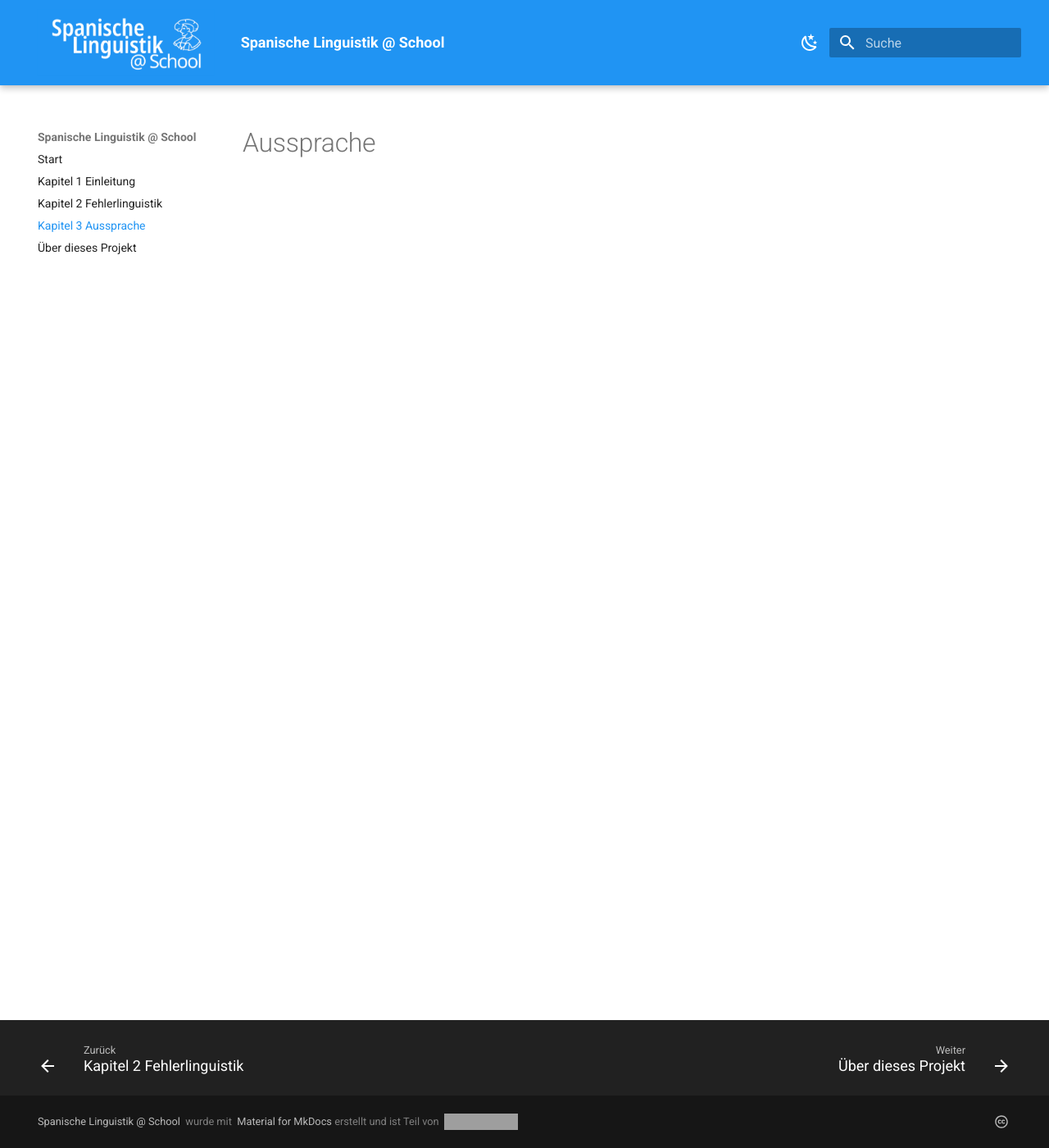
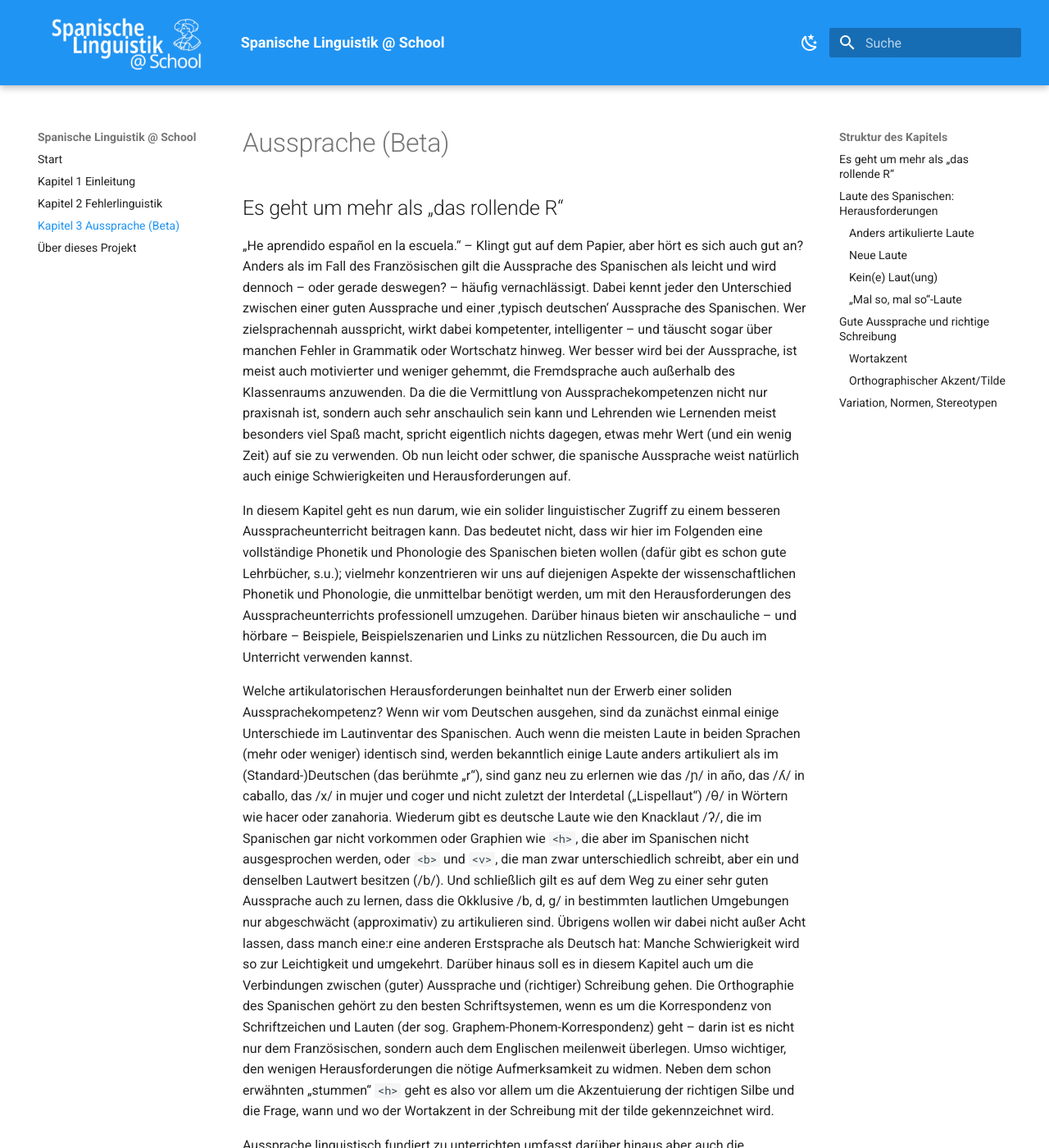
Before and after one commit to FTacke/spanisch-toolkit, an MkDocs documentation site: the page built from docs/aussprache/aussprache.md, in a window 1280 px wide and 1400 px high. Shown: the whole window at 82% size. Built offline with MkDocs 1.6.1 and Material for MkDocs 9.7.7, drawn with Linux system fonts in a browser that asks for light colours; some of the changed text lies outside the part shown; grey boxes are pictures that could not be loaded.

Commit message:
Kapitel Aussprache (Beta) - Entwurf Einleitung + Aufbau

```diff
--- a/docs/aussprache/aussprache.md
+++ b/docs/aussprache/aussprache.md
@@ -1 +1,45 @@
-# Aussprache
+# Aussprache (Beta)
+
+## Es geht um mehr als „das rollende R“
+
+„He aprendido español en la escuela.“ – Klingt gut auf dem Papier, aber hört es sich auch gut an? Anders als im Fall des Französischen gilt die Aussprache des Spanischen als leicht und wird dennoch – oder gerade deswegen? – häufig vernachlässigt. Dabei kennt jeder den Unterschied zwischen einer guten Aussprache und einer ‚typisch deutschen‘ Aussprache des Spanischen. Wer zielsprachennah ausspricht, wirkt dabei kompetenter, intelligenter – und täuscht sogar über manchen Fehler in Grammatik oder Wortschatz hinweg. Wer besser wird bei der Aussprache, ist meist auch motivierter und weniger gehemmt, die Fremdsprache auch außerhalb des Klassenraums anzuwenden. Da die die Vermittlung von Aussprachekompetenzen nicht nur praxisnah ist, sondern auch sehr anschaulich sein kann und Lehrenden wie Lernenden meist besonders viel Spaß macht, spricht eigentlich nichts dagegen, etwas mehr Wert (und ein wenig Zeit) auf sie zu verwenden. Ob nun leicht oder schwer, die spanische Aussprache weist natürlich auch einige Schwierigkeiten und Herausforderungen auf.
+
+In diesem Kapitel geht es nun darum, wie ein solider linguistischer Zugriff zu einem besseren Ausspracheunterricht beitragen kann. Das bedeutet nicht, dass wir hier im Folgenden eine vollständige Phonetik und Phonologie des Spanischen bieten wollen (dafür gibt es schon gute Lehrbücher, s.u.); vielmehr konzentrieren wir uns auf diejenigen Aspekte der wissenschaftlichen Phonetik und Phonologie, die unmittelbar benötigt werden, um mit den Herausforderungen des Ausspracheunterrichts professionell umzugehen. Darüber hinaus bieten wir anschauliche – und hörbare – Beispiele, Beispielszenarien und Links zu nützlichen Ressourcen, die Du auch im Unterricht verwenden kannst.
+
+Welche artikulatorischen Herausforderungen beinhaltet nun der Erwerb einer soliden Aussprachekompetenz? Wenn wir vom Deutschen ausgehen, sind da zunächst einmal einige Unterschiede im Lautinventar des Spanischen. Auch wenn die meisten Laute in beiden Sprachen (mehr oder weniger) identisch sind, werden bekanntlich einige Laute anders artikuliert als im (Standard-)Deutschen (das berühmte „r“), sind ganz neu zu erlernen wie das /ɲ/ in año, das /ʎ/ in caballo, das /x/ in mujer und coger und nicht zuletzt der Interdetal („Lispellaut“) /θ/ in Wörtern wie hacer oder zanahoria. Wiederum gibt es deutsche Laute wie den Knacklaut /ʔ/, die im Spanischen gar nicht vorkommen oder Graphien wie `<h>`, die aber im Spanischen nicht ausgesprochen werden, oder `<b>` und `<v>`, die man zwar unterschiedlich schreibt, aber ein und denselben Lautwert besitzen (/b/). Und schließlich gilt es auf dem Weg zu einer sehr guten Aussprache auch zu lernen, dass die Okklusive  /b, d, g/ in bestimmten lautlichen Umgebungen nur abgeschwächt (approximativ) zu artikulieren sind. Übrigens wollen wir dabei nicht außer Acht lassen, dass manch eine:r eine anderen Erstsprache als Deutsch hat: Manche Schwierigkeit wird so zur Leichtigkeit und umgekehrt.
+Darüber hinaus soll es in diesem Kapitel auch um die Verbindungen zwischen (guter) Aussprache und (richtiger) Schreibung gehen. Die Orthographie des Spanischen gehört zu den besten Schriftsystemen, wenn es um die Korrespondenz von Schriftzeichen und Lauten (der sog. Graphem-Phonem-Korrespondenz) geht – darin ist es nicht nur dem Französischen, sondern auch dem Englischen meilenweit überlegen. Umso wichtiger, den wenigen Herausforderungen die nötige Aufmerksamkeit zu widmen. Neben dem schon erwähnten „stummen“ `<h>` geht es also vor allem um die Akzentuierung der richtigen Silbe und die Frage, wann und wo der Wortakzent in der Schreibung mit der tilde gekennzeichnet wird.
+
+Aussprache linguistisch fundiert zu unterrichten umfasst darüber hinaus aber auch die Herausforderung, kompetent mit Fragen der Variation, der Norm und manchmal mit Klischees oder (dummen) Vorurteilen umzugehen: Wie klingt das Spanische eigentlich in den verschiedenen Ländern? Was ist der seseo? Wo wird `<ll>` heute noch als /ʎ/ ausgesprochen? Muss die für Madrid oder Salamanca typische Aussprache unterrichtet werden? Ist die Aussprache Chiles weniger korrekt? Muss man als Lehrkraft und müssen die Schüler:innen den Interdental /θ/ erlernen und verwenden? Oder umgekehrt: Dürfen Schüler:innen aufgrund ihrer Herkunft, ihrer Biographie oder ihren Vorlieben auch „mexikanisch“ oder „argentinisch“ aussprechen? Muss ich als Lehrkraft konsequent dieselbe Aussprachevarietät verwenden?
+
+## Laute des Spanischen: Herausforderungen
+
+Mini-Hinführung: Vokale unproblematisch (kurz auf Diphthone wie in fuego zu sprechen kommen), v.a. Konsonanten herausfordernd.
+
+### Anders artikulierte Laute
+
+- „r“
+
+
+### Neue Laute
+
+- Interdental, ll, ñ, x
+
+### Kein(e) Laut(ung)
+
+- `<h>`
+
+### „Mal so, mal so“-Laute
+
+- /b/ - `<b>` vs. `<v>`
+
+## Gute Aussprache und richtige Schreibung
+
+### Wortakzent
+
+### Orthographischer Akzent/Tilde
+
+
+## Variation, Normen, Stereotypen
+
+- siehe Einleitung
+- Interdental
--- a/mkdocs.yml
+++ b/mkdocs.yml
@@ -32,9 +32,8 @@ nav:
   - Start: index.md
   - Kapitel 1 Einleitung: einleitung.md
   - Kapitel 2 Fehlerlinguistik: fehlerlinguistik/fehlerlinguistik.md
-  - Kapitel 3 Aussprache: aussprache/aussprache.md
+  - Kapitel 3 Aussprache (Beta): aussprache/aussprache.md
   - Über dieses Projekt: projekt.md
-
 
 extra:
   generator: false
```
